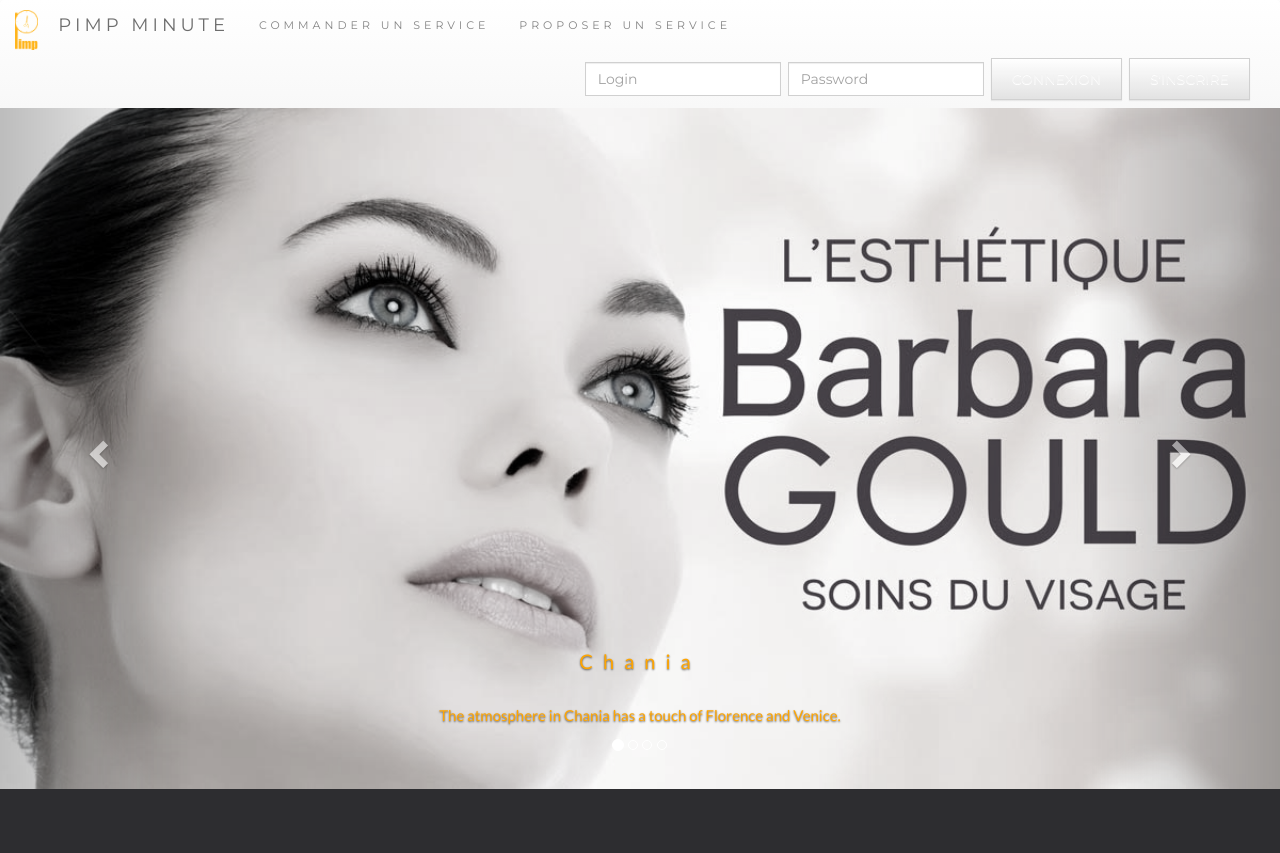
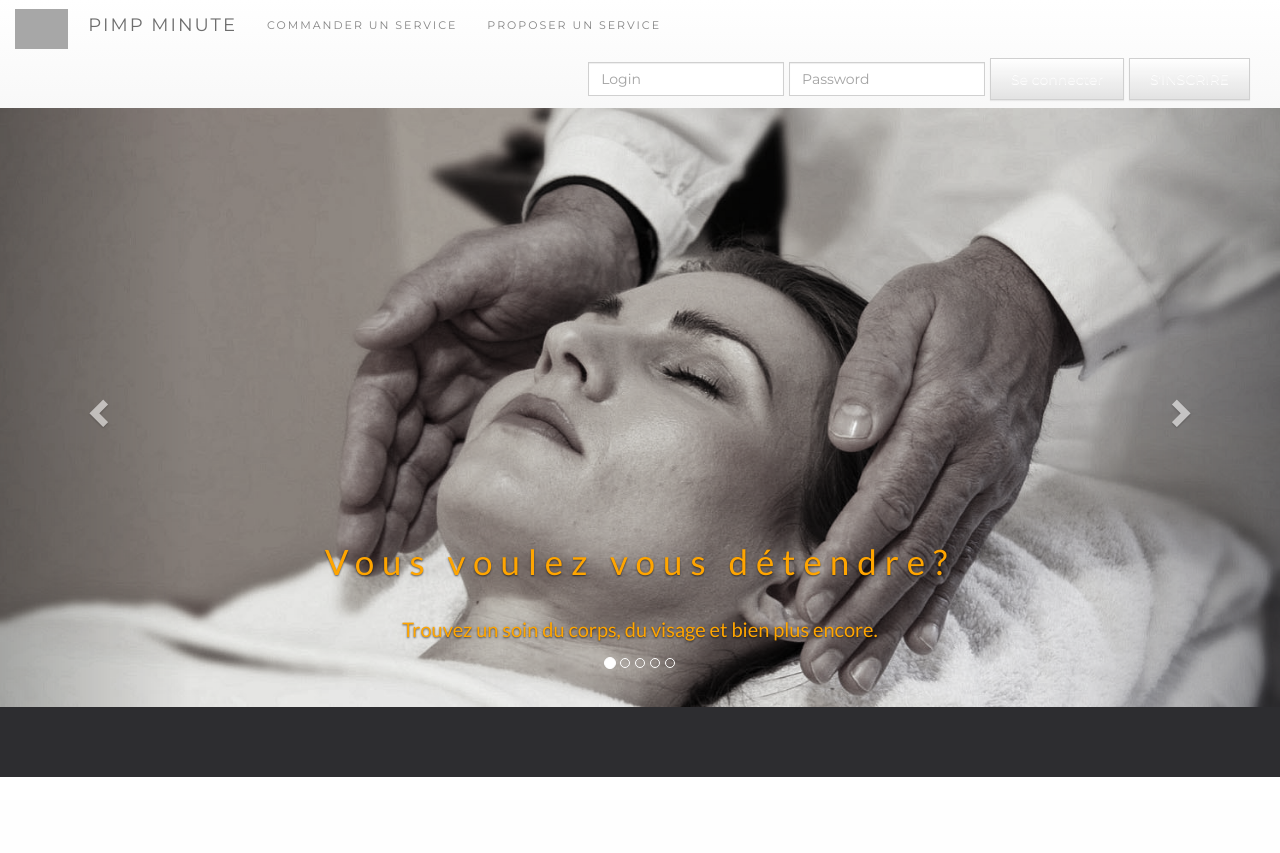
Before and after one commit to lanaflon-cda2/workshop1, a PHP site: page / in a window 1280 px wide. After the commit the page ends 777 px from the top, so only its background shows below. Run offline with PHP 8.4, Linux system fonts and the light colour scheme; some libraries are stand-ins or nearby versions; grey boxes are pictures that could not be loaded.

Commit message:
Index Quentin

```diff
--- a/index.php
+++ b/index.php
@@ -20,8 +20,8 @@
             }
             h3, h4 {
                 margin: 10px 0 30px 0;
-                letter-spacing: 10px;
-                font-size: 20px;
+                letter-spacing: 8px;
+                font-size: 35px;
                 color: #111;
             }
             .container {
@@ -41,9 +41,17 @@
                 -webkit-filter: grayscale(90%);
                 filter: grayscale(90%); /* make all photos black and white */
                 width: 100%; /* Set width to 100% */
+				max-height: 100%;
                 margin: auto;
             }
-
+			@media (max-width: 1000px) {
+				.carousel-caption p{
+					font-size: 15px;
+                }
+				.carousel-caption h3 {
+					font-size: 25px;
+				}
+            }
             @media (max-width: 600px) {
                 .carousel-caption {
                     display: none; /* Hide the carousel text when the screen is less than 600 pixels wide */
@@ -106,9 +114,10 @@
                 font-family: Montserrat, sans-serif;
                 margin-bottom: 0;
                 background-color: #2d2d30;
+                border-radius: 0;
 				border: 0;
                 font-size: 11px !important;
-                letter-spacing: 4px;
+                letter-spacing: 2px;
                 opacity: 0.9;
             }
             .navbar li a, .navbar .navbar-brand {
@@ -123,6 +132,8 @@
             }
             .navbar-default .navbar-toggle {
                 border-color: transparent;
+				background-color: white;
+				top: 7px;
             }
             .open .dropdown-toggle {
                 color: #fff;
@@ -137,7 +148,7 @@
             footer {
                 background-color: #2d2d30;
                 color: #f5f5f5;
-                padding: 32px;
+                padding: 35px;
             }
             footer a {
                 color: #f5f5f5;
@@ -157,17 +168,16 @@
             }
             .carousel-caption h3{
                 color:orange;
-
             }
-            .navbar-default .navbar-toggle{
-                background-color:white;
+			.carousel-caption p{
+				font-size: 20px;
 			}
 			.day{
-                cursor:pointer;
+                cursor: pointer;
             }
             .day:hover{
-                background-color:black;
-                color:white;
+                background-color: black;
+                color: white;
             }
         </style>
     </head>
@@ -179,7 +189,7 @@
                         <span class="sr-only">Toggle navigation</span>
 
                     </button>
-                    <a class="navbar-brand" href="index.php"><img style="height:200%;margin-top:-2.5%;margin-right:2rem;float:left;" src="logo.png">PIMP MINUTE</a>
+                    <a class="navbar-brand" href="index.php"><img style="height:200%;margin-top:-2.5%;margin-right:2rem;float:left;" src="Images/logo.png">PIMP MINUTE</a>
                 </div>
                 <!-- Collect the nav links, forms, and other content for toggling -->
                 <div class="collapse navbar-collapse" id="bs-example-navbar-collapse-1">
@@ -189,11 +199,10 @@
                     </ul>
                     <form class="navbar-form navbar-right">
                         <div class="form-group">
-
                             <input type="text" name = "login" class="form-control" placeholder="Login">
                             <input type="text" name = "password" class="form-control" placeholder="Password">
                         </div>
-                        <button type="submit" class="btn btn-default">CONNEXION</button>
+                        <button type="submit" class="btn btn-default">Se connecter</button>
 						<button class="btn btn-default" data-toggle="modal" data-target="#myModal">S'INSCRIRE</button>
                     </form>
                 </div><!-- /.navbar-collapse -->
@@ -207,39 +216,48 @@
                 <li data-target="#myCarousel" data-slide-to="1"></li>
                 <li data-target="#myCarousel" data-slide-to="2"></li>
                 <li data-target="#myCarousel" data-slide-to="3"></li>
+				<li data-target="#myCarousel" data-slide-to="4"></li>
             </ol>
 
             <!-- Wrapper for slides -->
             <div class="carousel-inner" role="listbox">
                 <div class="item active">
-                    <img src="test.jpg" alt="Chania">
+                    <img src="Images/Soins.jpg" alt="Chania">
                     <div class="carousel-caption">
-                        <h3>Chania</h3>
-                        <p>The atmosphere in Chania has a touch of Florence and Venice.</p>
+                        <h3>Vous voulez vous détendre?</h3>
+                        <p>Trouvez un soin du corps, du visage et bien plus encore.</p>
                     </div>
                 </div>
 
                 <div class="item">
-                    <img src="test.jpg" alt="Chania">
+                    <img src="Images/Coiffeur.jpg" alt="Chania">
                     <div class="carousel-caption">
-                        <h3>Chania</h3>
-                        <p>The atmosphere in Chania has a touch of Florence and Venice.</p>
+                        <h3>Envie d'une nouvelle coupe?</h3>
+                        <p>N'attendez plus et recherchez un coiffeur.</p>
                     </div>
                 </div>
 
 				<div class="item">
-                    <img src="test.jpg" alt="Flower">
+                    <img src="Images/Barbier.jpg" alt="Chania">
                     <div class="carousel-caption">
-                        <h3>Chania</h3>
-                        <p>The atmosphere in Chania has a touch of Florence and Venice.</p>
+                        <h3>Besoin d'une barbe digne de ce nom?</h3>
+                        <p>Portez-lui donc une attention particulière.</p>
                     </div>
                 </div>
 
                 <div class="item">
-                    <img src="test.jpg" alt="Flower">
+                    <img src="Images/Maquillage.jpg" alt="Flower">
                     <div class="carousel-caption">
-                        <h3>Chania</h3>
-                        <p>The atmosphere in Chania has a touch of Florence and Venice.</p>
+                        <h3>Un gros évènement en approche?</h3>
+                        <p>Foncez pour un maquillage professionnel.</p>
+                    </div>
+                </div>
+
+                <div class="item">
+                    <img src="Images/Manucure.jpg" alt="Flower">
+                    <div class="carousel-caption">
+                        <h3>Pourquoi ne pas prendre soin de vos doigts?</h3>
+                        <p>Essayer donc un service de manucure.</p>
                     </div>
                 </div>
             </div>
@@ -254,7 +272,6 @@
                 <span class="sr-only">Next</span>
             </a>
         </div>
-
 		<!-- Modal -->
         <div id="myModal" class="modal fade" role="dialog">
             <div class="modal-dialog">
```
Lines whose indentation alone changed are shown as unchanged.
